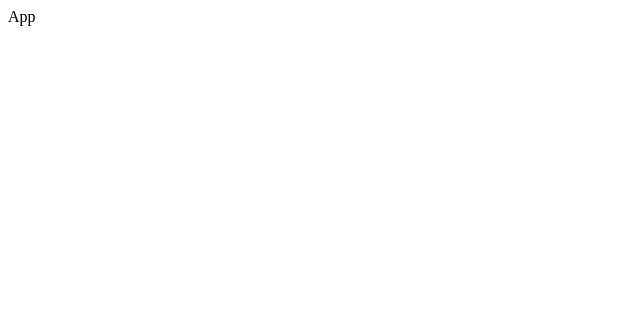
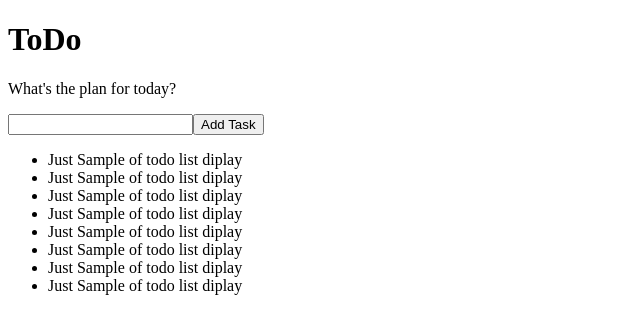
Before and after one commit to parkashkumarcs/todo-app, a React (Vite) app in the folder todo-app/: page / in a window 1280 px wide. Shown: the top 334 px of the page, without its empty margins (0-640 px from the left). Built offline with nearby package versions, Linux system fonts and the light colour scheme.

Commit message:
Todo component created, some lines of code added and updated2 on 08/07/2025

```diff
--- a/todo-app/src/App.jsx
+++ b/todo-app/src/App.jsx
@@ -1,8 +1,11 @@
-import React from 'react'
+// Importing here react libraries, css files, components and extra rss:)
+import Todo from "./components/Todo"
 
 const App = () => {
   return (
-    <div>App</div>
+    <div>
+      <Todo />
+    </div>
   )
 }
 
--- /dev/null
+++ b/todo-app/src/components/Todo.jsx
@@ -0,0 +1,32 @@
+// Importing the react libraries, css files, and other components
+
+const Todo = () => {
+  return (
+    <div className="todo__Container">
+      <h1 className="heading__1">
+        To<span className="do">Do</span>
+      </h1>
+      <p className="faq__title">What's the plan for today?</p>
+      <div className="input__Container">
+        <input type="text" />
+        <span>
+            <button>Add Task</button>
+        </span>
+      </div>
+      <div className="display__Todo-list">
+        <ul>
+            <li>Just Sample of todo list diplay</li>
+            <li>Just Sample of todo list diplay</li>
+            <li>Just Sample of todo list diplay</li>
+            <li>Just Sample of todo list diplay</li>
+            <li>Just Sample of todo list diplay</li>
+            <li>Just Sample of todo list diplay</li>
+            <li>Just Sample of todo list diplay</li>
+            <li>Just Sample of todo list diplay</li>
+        </ul>
+      </div>
+    </div>
+  );
+};
+
+export default Todo;
```
